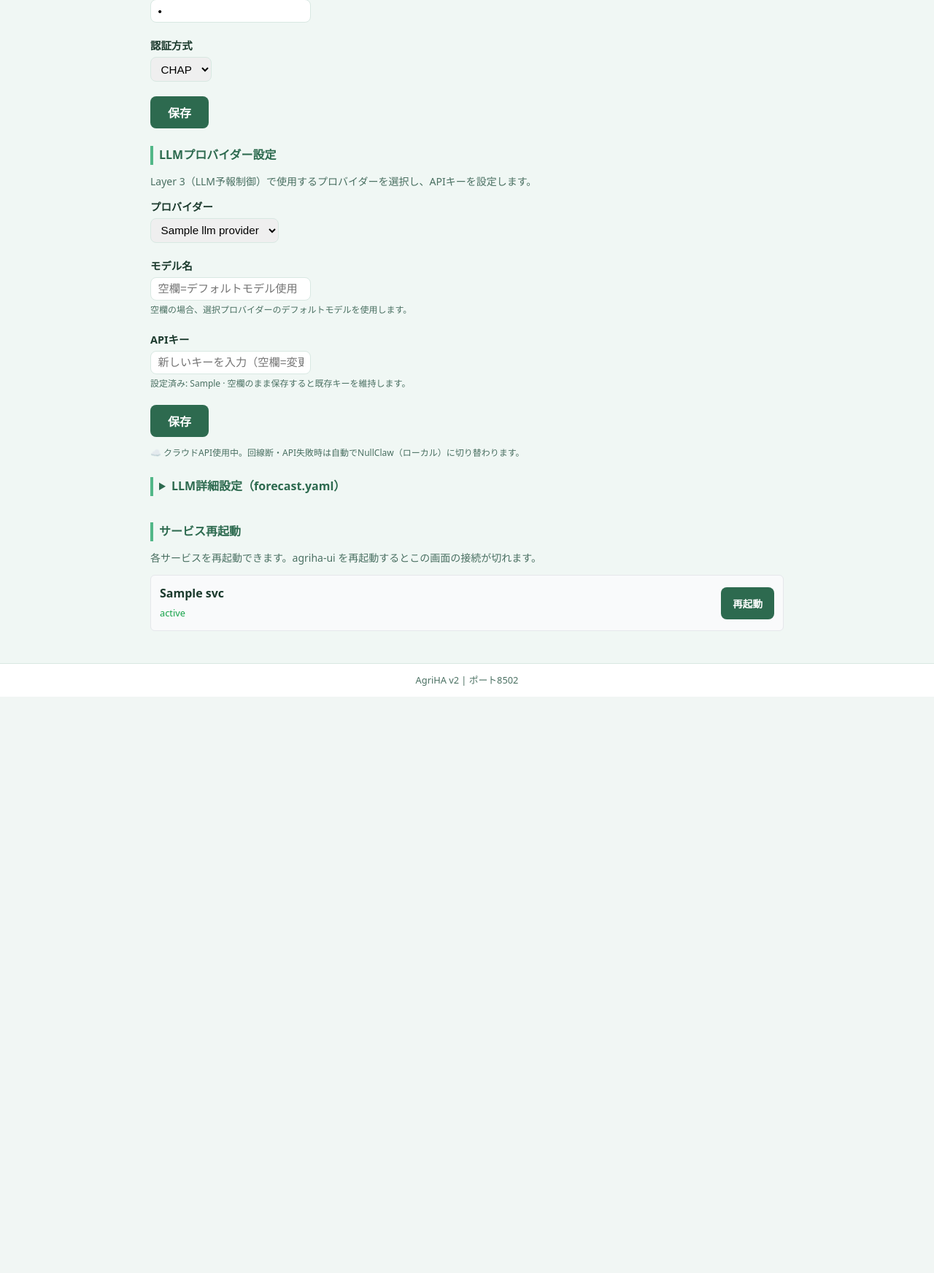
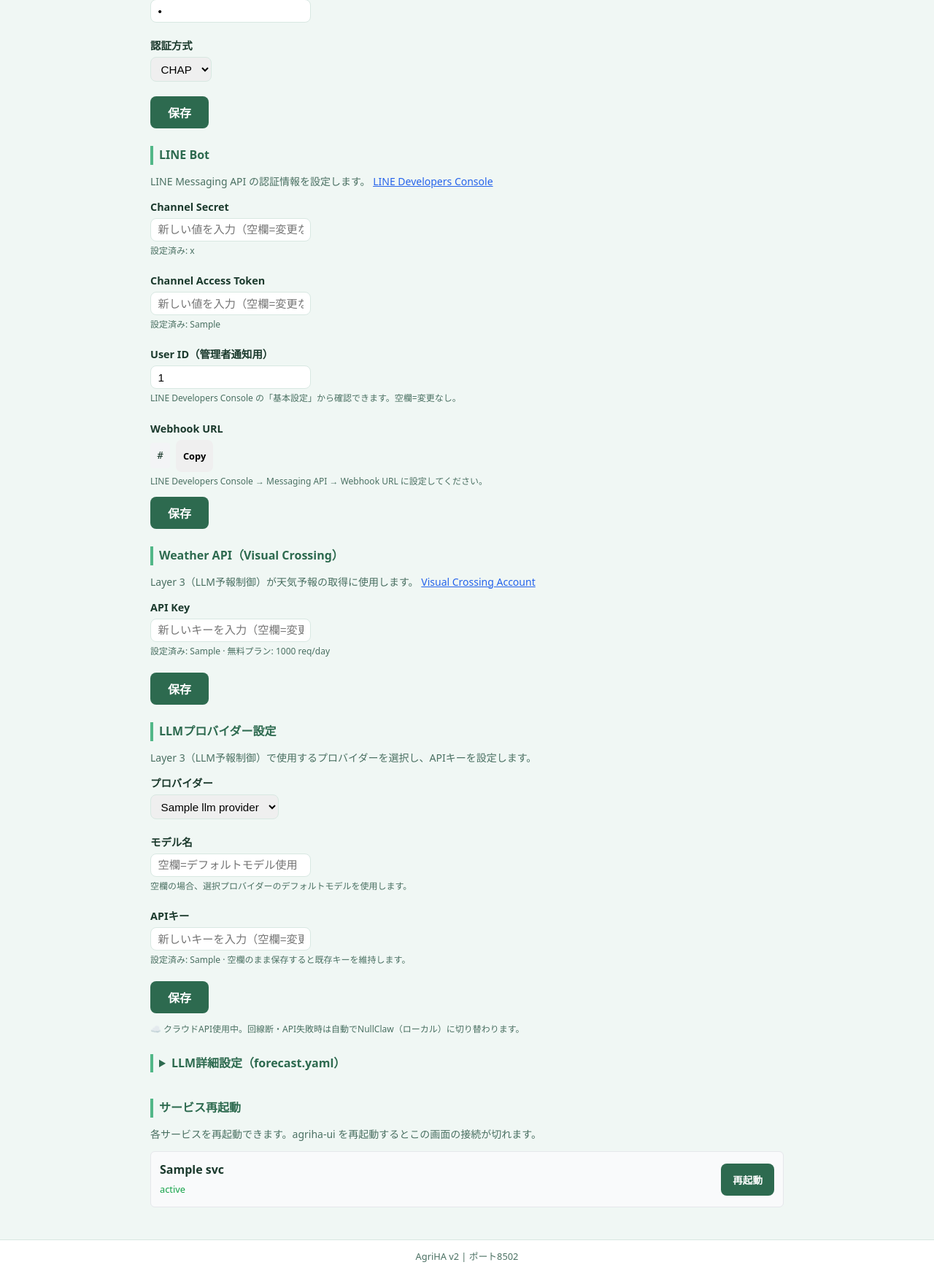
Before and after one commit to yasunorioi/uecs-llm, a FastAPI app: template src/agriha/chat/templates/settings.html in a window 1280 px wide. Shown: the part 3293-5038 px from the top of the page at 73% size. Before the commit the page ends 4248 px from the top, so only its background shows below. Run offline with FastAPI, Linux system fonts and the light colour scheme; the template is opened without the code that fills it: most values are stand-ins (such as "Sample title", 1, 10 or a date in 2020).

Commit message:
feat: add LINE Bot and Weather API settings sections to UI
- LINE Bot: channel secret, access token, user ID with masked display
- Webhook URL shown in both network and LINE Bot sections (always visible)
- Weather API: Visual Crossing API key with link to account page
- Both save to .env via existing write_env_key mechanism

Co-Authored-By: Claude Opus 4.6 <noreply@anthropic.com>

```diff
--- a/src/agriha/chat/app.py
+++ b/src/agriha/chat/app.py
@@ -737,6 +737,11 @@ async def settings(
     provider_def = _get_provider_by_id(current_provider) or LLM_PROVIDERS[0]
     current_api_key_raw = env_vars.get(provider_def["api_key_env"], "")
     current_api_key_masked = mask_api_key(current_api_key_raw) if current_api_key_raw else None
+    # LINE Bot / Weather API keys from .env
+    line_secret_masked = mask_api_key(env_vars.get("LINE_CHANNEL_SECRET", "")) if env_vars.get("LINE_CHANNEL_SECRET") else None
+    line_token_masked = mask_api_key(env_vars.get("LINE_CHANNEL_ACCESS_TOKEN", "")) if env_vars.get("LINE_CHANNEL_ACCESS_TOKEN") else None
+    line_user_id = env_vars.get("LINE_USER_ID", "")
+    vc_api_key_masked = mask_api_key(env_vars.get("VC_API_KEY", "")) if env_vars.get("VC_API_KEY") else None
     # ネットワーク設定
     network_config = load_network_config(NETWORK_CONFIG_PATH)
     network_status = get_network_status()
@@ -770,6 +775,10 @@ async def settings(
         "network_status": network_status,
         "apn_presets": APN_PRESETS,
         "service_statuses": service_statuses,
+        "line_secret_masked": line_secret_masked,
+        "line_token_masked": line_token_masked,
+        "line_user_id": line_user_id,
+        "vc_api_key_masked": vc_api_key_masked,
         "flash": flash,
     }
     return templates.TemplateResponse("settings.html", ctx)
@@ -939,6 +948,40 @@ async def save_llm_provider_route(
         if api_key:
             write_env_key(ENV_FILE, provider_def["api_key_env"], api_key)
 
+        return RedirectResponse(url="/settings?saved=1", status_code=303)
+    except Exception:
+        return RedirectResponse(url="/settings?error=1", status_code=303)
+
+
+@app.post("/settings/line_bot")
+async def save_line_bot_route(
+    line_channel_secret: str = Form(default=""),
+    line_channel_access_token: str = Form(default=""),
+    line_user_id: str = Form(default=""),
+    _: None = Depends(verify_auth),
+) -> RedirectResponse:
+    """LINE Bot credentials to .env."""
+    try:
+        if line_channel_secret:
+            write_env_key(ENV_FILE, "LINE_CHANNEL_SECRET", line_channel_secret)
+        if line_channel_access_token:
+            write_env_key(ENV_FILE, "LINE_CHANNEL_ACCESS_TOKEN", line_channel_access_token)
+        if line_user_id:
+            write_env_key(ENV_FILE, "LINE_USER_ID", line_user_id)
+        return RedirectResponse(url="/settings?saved=1", status_code=303)
+    except Exception:
+        return RedirectResponse(url="/settings?error=1", status_code=303)
+
+
+@app.post("/settings/weather_api")
+async def save_weather_api_route(
+    vc_api_key: str = Form(default=""),
+    _: None = Depends(verify_auth),
+) -> RedirectResponse:
+    """Visual Crossing API key to .env."""
+    try:
+        if vc_api_key:
+            write_env_key(ENV_FILE, "VC_API_KEY", vc_api_key)
         return RedirectResponse(url="/settings?saved=1", status_code=303)
     except Exception:
         return RedirectResponse(url="/settings?error=1", status_code=303)
--- a/src/agriha/chat/templates/settings.html
+++ b/src/agriha/chat/templates/settings.html
@@ -181,7 +181,7 @@
         <button type="button" onclick="navigator.clipboard.writeText('{{ network_status.webhook_url }}').then(()=>{this.textContent='✓ コピー済み';setTimeout(()=>{this.textContent='URLをコピー'},2000)})" class="btn btn--secondary" style="font-size:0.8rem; padding:0.3rem 0.6rem;">URLをコピー</button>
       </div>
     {% else %}
-      <p class="form-hint">SIM接続後に表示されます。</p>
+      <p class="form-hint">Webhook URL はネットワーク接続後に自動検出されます。手動設定は LINE Bot セクションで行えます。</p>
     {% endif %}
   </div>
 
@@ -231,6 +231,85 @@
           <option value="none" {% if network_config.auth == 'none' %}selected{% endif %}>なし</option>
         </select>
       </div>
+    </div>
+    <button type="submit" class="btn btn--primary">保存</button>
+  </form>
+</section>
+
+{# ─── LINE Bot設定 ────────────────────────────── #}
+<section class="section">
+  <h2 class="section__title">LINE Bot</h2>
+  <p class="section__desc">
+    LINE Messaging API の認証情報を設定します。
+    <a href="https://developers.line.biz/console/" target="_blank" rel="noopener" style="color:#2563eb;">LINE Developers Console</a>
+  </p>
+  <form action="/settings/line_bot" method="post">
+    <div class="form-row">
+      <label class="form-label" for="line_channel_secret">Channel Secret</label>
+      <div class="form-input-group">
+        <input type="password" id="line_channel_secret" name="line_channel_secret" class="input"
+          placeholder="新しい値を入力（空欄=変更なし）" autocomplete="new-password">
+      </div>
+      <p class="form-hint">
+        {% if line_secret_masked %}設定済み: {{ line_secret_masked }}{% else %}未設定{% endif %}
+      </p>
+    </div>
+
+    <div class="form-row">
+      <label class="form-label" for="line_channel_access_token">Channel Access Token</label>
+      <div class="form-input-group">
+        <input type="password" id="line_channel_access_token" name="line_channel_access_token" class="input"
+          placeholder="新しい値を入力（空欄=変更なし）" autocomplete="new-password">
+      </div>
+      <p class="form-hint">
+        {% if line_token_masked %}設定済み: {{ line_token_masked }}{% else %}未設定{% endif %}
+      </p>
+    </div>
+
+    <div class="form-row">
+      <label class="form-label" for="line_user_id">User ID（管理者通知用）</label>
+      <div class="form-input-group">
+        <input type="text" id="line_user_id" name="line_user_id" class="input"
+          placeholder="Uxxxxxxx..." value="{{ line_user_id or '' }}">
+      </div>
+      <p class="form-hint">LINE Developers Console の「基本設定」から確認できます。空欄=変更なし。</p>
+    </div>
+
+    <div style="margin-bottom:0.75rem;">
+      <label class="form-label">Webhook URL</label>
+      {% if network_status.webhook_url %}
+        <div style="display:flex; gap:0.5rem; align-items:center;">
+          <code style="background:#f3f4f6; padding:0.4rem 0.6rem; border-radius:4px; font-size:0.85rem;">{{ network_status.webhook_url }}</code>
+          <button type="button" onclick="navigator.clipboard.writeText('{{ network_status.webhook_url }}').then(()=>{this.textContent='✓';setTimeout(()=>{this.textContent='Copy'},2000)})" class="btn btn--secondary" style="font-size:0.8rem; padding:0.3rem 0.6rem;">Copy</button>
+        </div>
+        <p class="form-hint">LINE Developers Console → Messaging API → Webhook URL に設定してください。</p>
+      {% else %}
+        <p class="form-hint">https://&lt;your-domain&gt;/callback を LINE Developers Console で設定してください。</p>
+      {% endif %}
+    </div>
+
+    <button type="submit" class="btn btn--primary">保存</button>
+  </form>
+</section>
+
+{# ─── Weather API設定 ─────────────────────────── #}
+<section class="section">
+  <h2 class="section__title">Weather API（Visual Crossing）</h2>
+  <p class="section__desc">
+    Layer 3（LLM予報制御）が天気予報の取得に使用します。
+    <a href="https://www.visualcrossing.com/account" target="_blank" rel="noopener" style="color:#2563eb;">Visual Crossing Account</a>
+  </p>
+  <form action="/settings/weather_api" method="post">
+    <div class="form-row">
+      <label class="form-label" for="vc_api_key">API Key</label>
+      <div class="form-input-group">
+        <input type="password" id="vc_api_key" name="vc_api_key" class="input"
+          placeholder="新しいキーを入力（空欄=変更なし）" autocomplete="new-password">
+      </div>
+      <p class="form-hint">
+        {% if vc_api_key_masked %}設定済み: {{ vc_api_key_masked }}{% else %}未設定（天気予報なしで動作）{% endif %}
+        · 無料プラン: 1000 req/day
+      </p>
     </div>
     <button type="submit" class="btn btn--primary">保存</button>
   </form>
```
